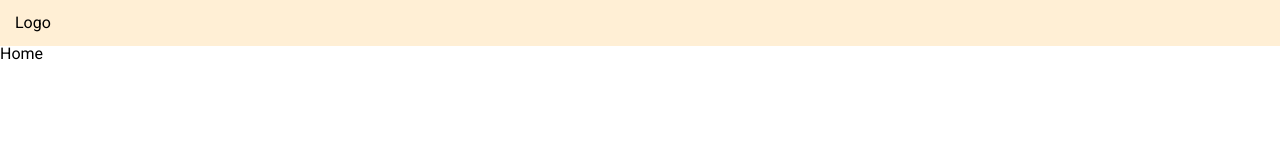
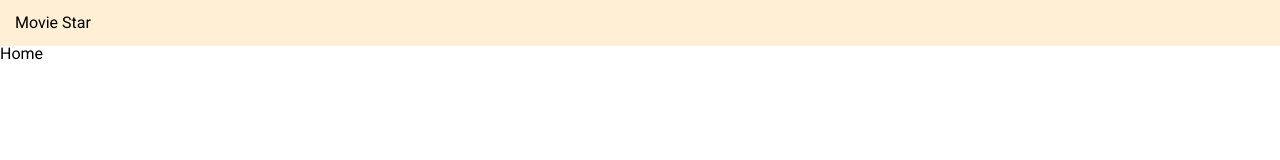
Before and after one commit to abiliobitt/movie-app, a React (Create React App) app: page / in a window 1280 px wide. Shown: the top 160 px of the page. Built offline with nearby package versions, Linux system fonts and the light colour scheme.

Commit message:
refactor: change project to use sass

```diff
--- a/package.json
+++ b/package.json
@@ -11,7 +11,7 @@
     "react-dom": "^18.2.0",
     "react-router-dom": "^6.11.2",
     "react-scripts": "5.0.1",
-    "styled-components": "^6.0.0-rc.2",
+    "sass": "^1.69.5",
     "typescript": "^4.4.2",
     "web-vitals": "^2.1.0"
   },
@@ -61,11 +61,11 @@
     "@commitlint/config-conventional": "^17.6.3",
     "@faker-js/faker": "^8.0.1",
     "@types/jest": "^29.5.10",
-    "@typescript-eslint/eslint-plugin": "^5.59.5",
-    "@typescript-eslint/parser": "^5.59.5",
     "@types/node": "^16.7.13",
     "@types/react": "^18.0.0",
     "@types/react-dom": "^18.0.0",
+    "@typescript-eslint/eslint-plugin": "^5.59.5",
+    "@typescript-eslint/parser": "^5.59.5",
     "commitizen": "^4.3.0",
     "cz-conventional-changelog": "^3.3.0",
     "eslint": "^8.40.0",
--- a/src/index.tsx
+++ b/src/index.tsx
@@ -1,7 +1,7 @@
 import React from 'react'
 import ReactDOM from 'react-dom/client'
 import reportWebVitals from './reportWebVitals'
-import './App.css'
+import './App.scss'
 import Router from './main/routes'
 
 
--- a/src/presentation/components/NavBar/index.tsx
+++ b/src/presentation/components/NavBar/index.tsx
@@ -1,10 +1,10 @@
 import React, { memo } from 'react'
 
-import { Wrapper } from './styles'
+import'./styles.scss'
 
 const NavBar: React.FC = () => {
     return (
-        <Wrapper><h1>Logo</h1></Wrapper>
+        <div className='wrapper'><h1>Movie Star</h1></div>
     )
 }
 
--- /dev/null
+++ b/src/presentation/components/NavBar/styles.scss
@@ -0,0 +1,5 @@
+
+.wrapper {
+  padding: 15px;
+  background: papayawhip;
+}
--- a/src/presentation/components/NavBar/styles.tsx
+++ /dev/null
@@ -1,6 +0,0 @@
-import { styled } from 'styled-components'
-
-export const Wrapper = styled.nav`
-  padding: 15px;
-  background: papayawhip;
-`
```
Also changed, not shown: src/App.scss (renamed from src/App.css), 1 other file (tests, documents, lock files or other folders).
